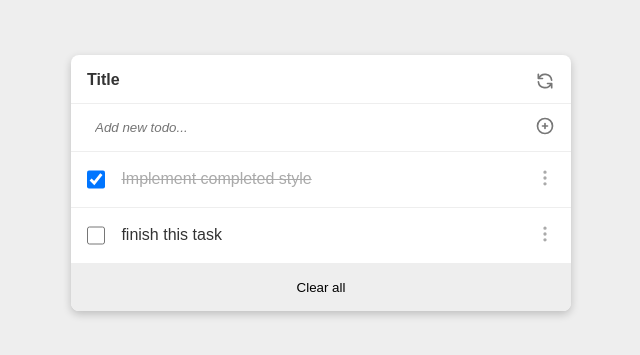
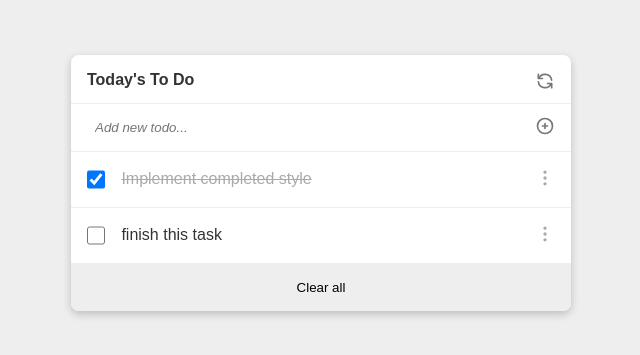
Before and after one commit to ahangarha/MV-ToDo-List, a website built with webpack: page src/index.html in a window 1280 px wide. Shown: the part 217-572 px from the top of the page, without its empty margins (319-959 px from the left). Built offline with nearby package versions, Linux system fonts and the light colour scheme.

Commit message:
update title for todo list

```diff
--- a/src/index.html
+++ b/src/index.html
@@ -10,7 +10,7 @@
     <h1 class="bg-title">ToDo</h1>
     <main id="todo-wrapper">
       <div class="todo-header">
-        <h4>Title</h4>
+        <h4>Today's To Do</h4>
         <a href="#">
           <svg
             class="icon"
```
